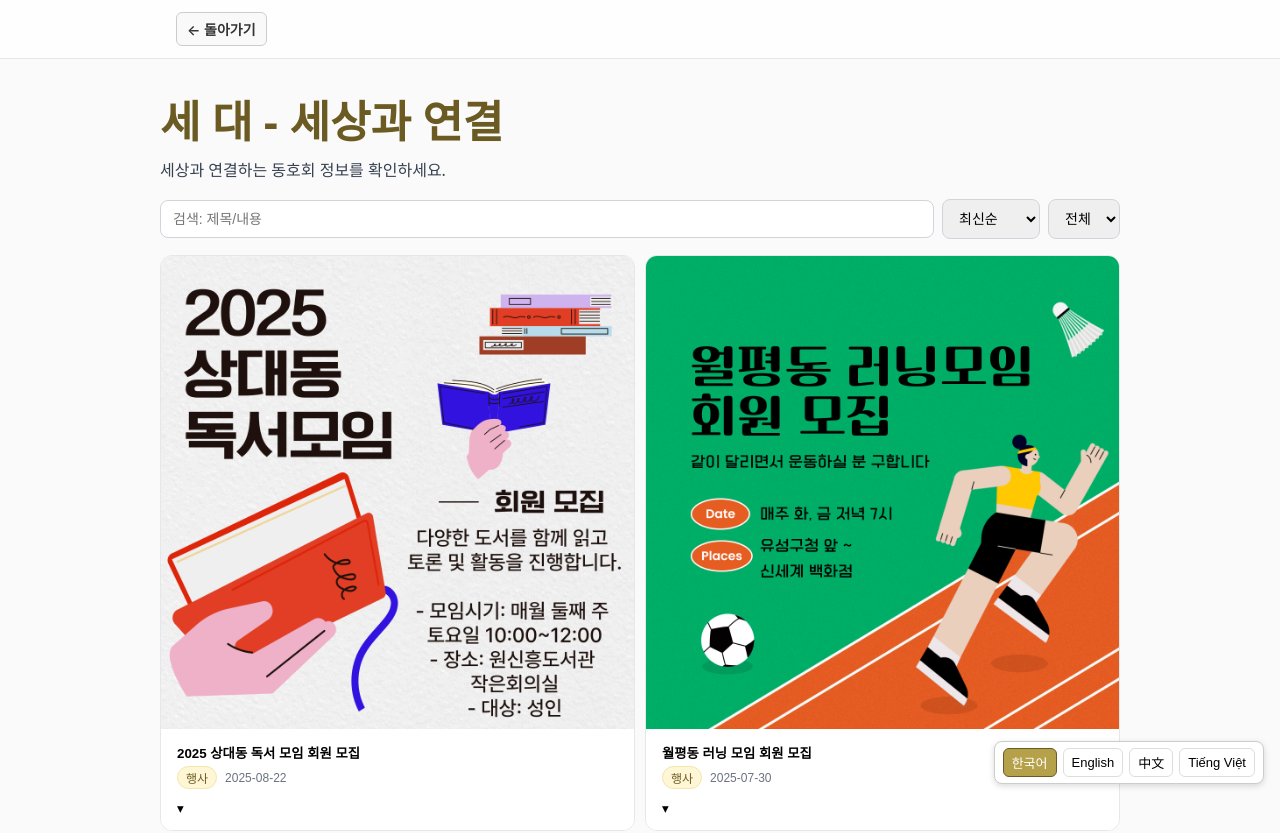
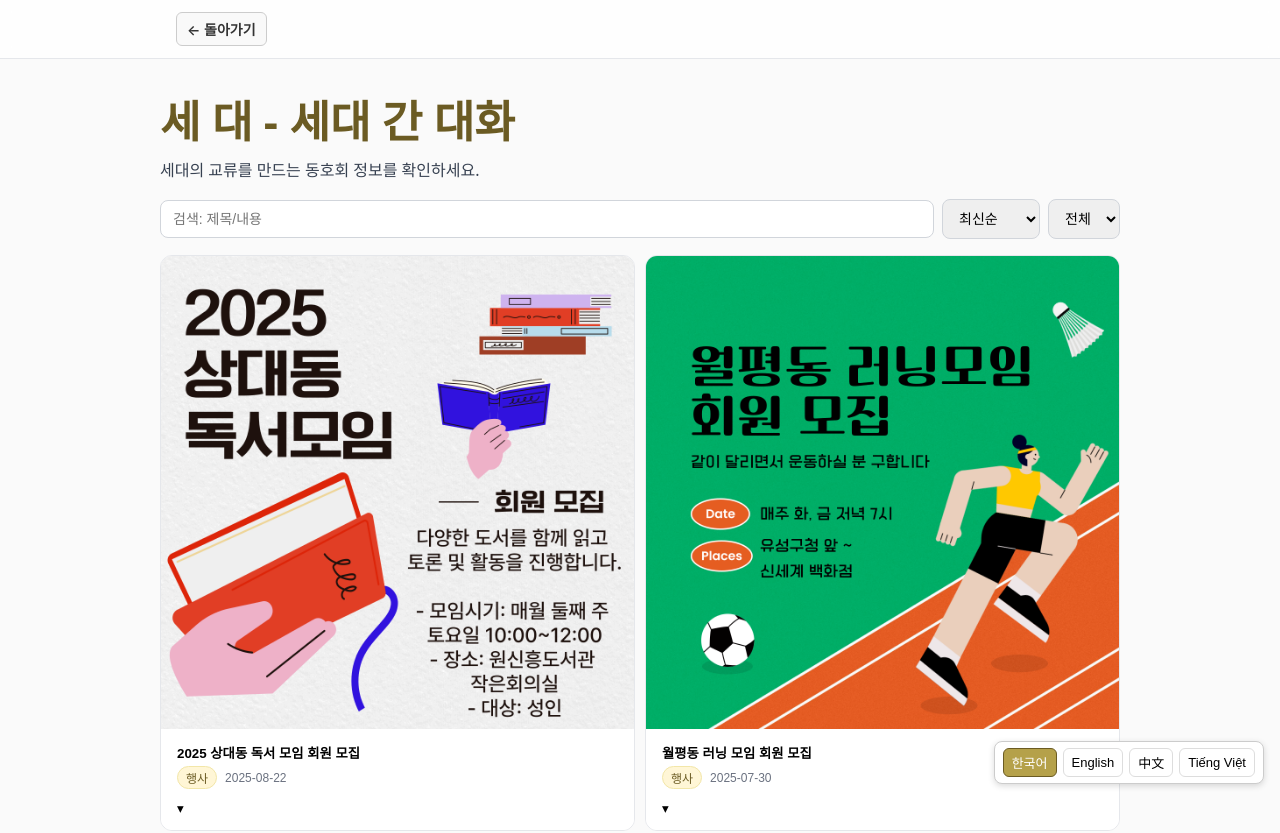
Before and after one commit to chaewon581/chaewon581.github.io, a plain HTML site: page sedae.html in a window 1280 px wide. Shown: the top 833 px of the page. Drawn offline with Linux system fonts and the light colour scheme.

Commit message:
Update sedae.html

```diff
--- a/sedae.html
+++ b/sedae.html
@@ -142,7 +142,7 @@
     // ===== 다국어 리소스 =====
     const I18N = {
       ko: {
-        html:'ko', back:'← 돌아가기', title:'세 대 - 세상과 연결', subtitle:'세상과 연결하는 동호회 정보를 확인하세요.',
+        html:'ko', back:'← 돌아가기', title:'세 대 - 세대 간 대화', subtitle:'세대의 교류를 만드는 동호회 정보를 확인하세요.',
         searchPh:'검색: 제목/내용', orderNew:'최신순', orderOld:'오래된순',
         filterAll:'전체', filterNotice:'공지', filterEvent:'행사', filterGuide:'안내',
         labels:{ notice:'공지', event:'행사', guide:'안내' }
```
